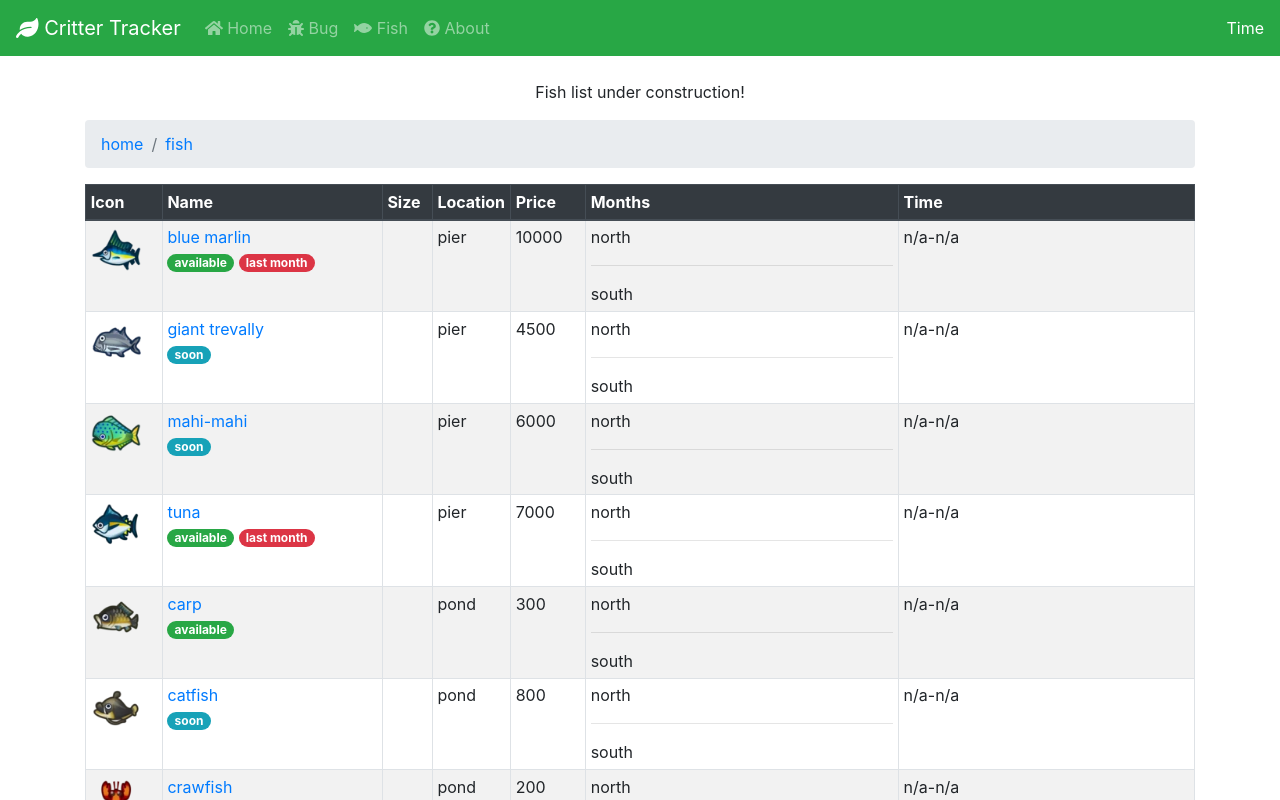
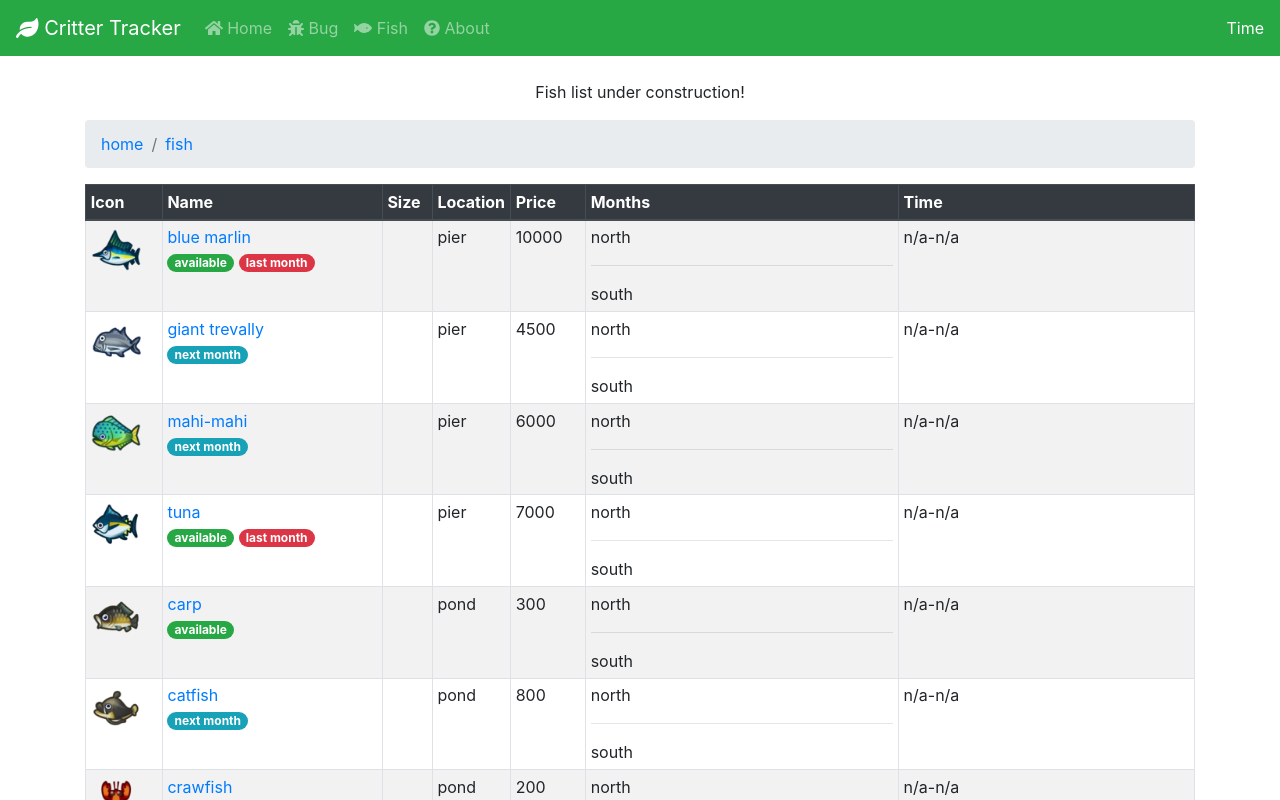
Before and after one commit to Korywon/critter-tracker, a React (Create React App) app: page /fish in a window 1280 px wide. Shown: the top 800 px of the page. Built offline with nearby package versions, Linux system fonts and the light colour scheme.

Commit message:
Change soon to next month in fish list component

```diff
--- a/src/components/fish/fish-list.component.js
+++ b/src/components/fish/fish-list.component.js
@@ -65,7 +65,7 @@ const Badges = props => {
   } else if (props.fish.status.north.available) {
     badges.push(<><Badge pill variant="success">available</Badge>&nbsp;</>);
   } else if(props.fish.status.north.soon) {
-    badges.push(<><Badge pill variant="info">soon</Badge>&nbsp;</>);
+    badges.push(<><Badge pill variant="info">next month</Badge>&nbsp;</>);
   } else {
     badges.push(<><Badge pill variant="secondary">unavailable</Badge>&nbsp;</>);
   }
```
